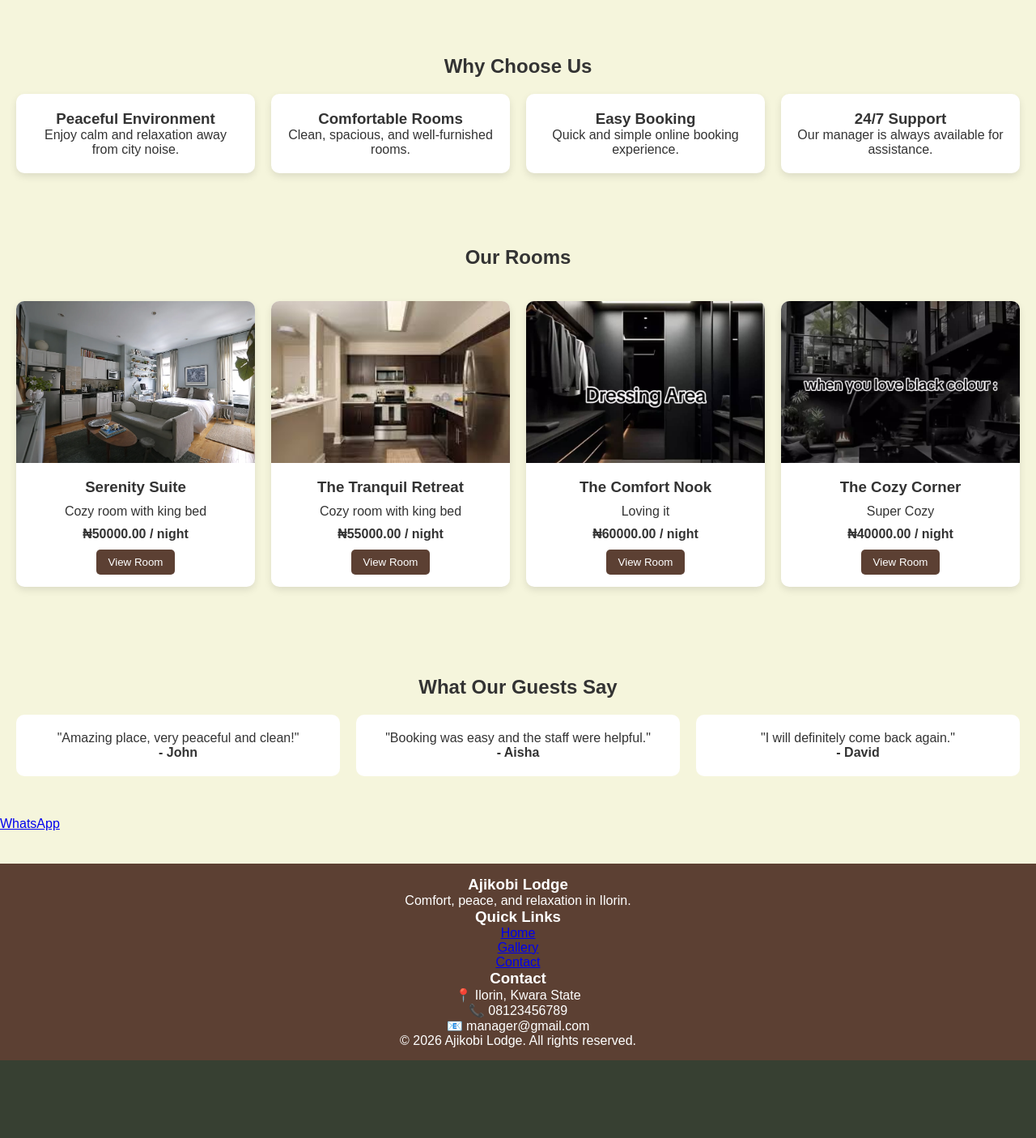
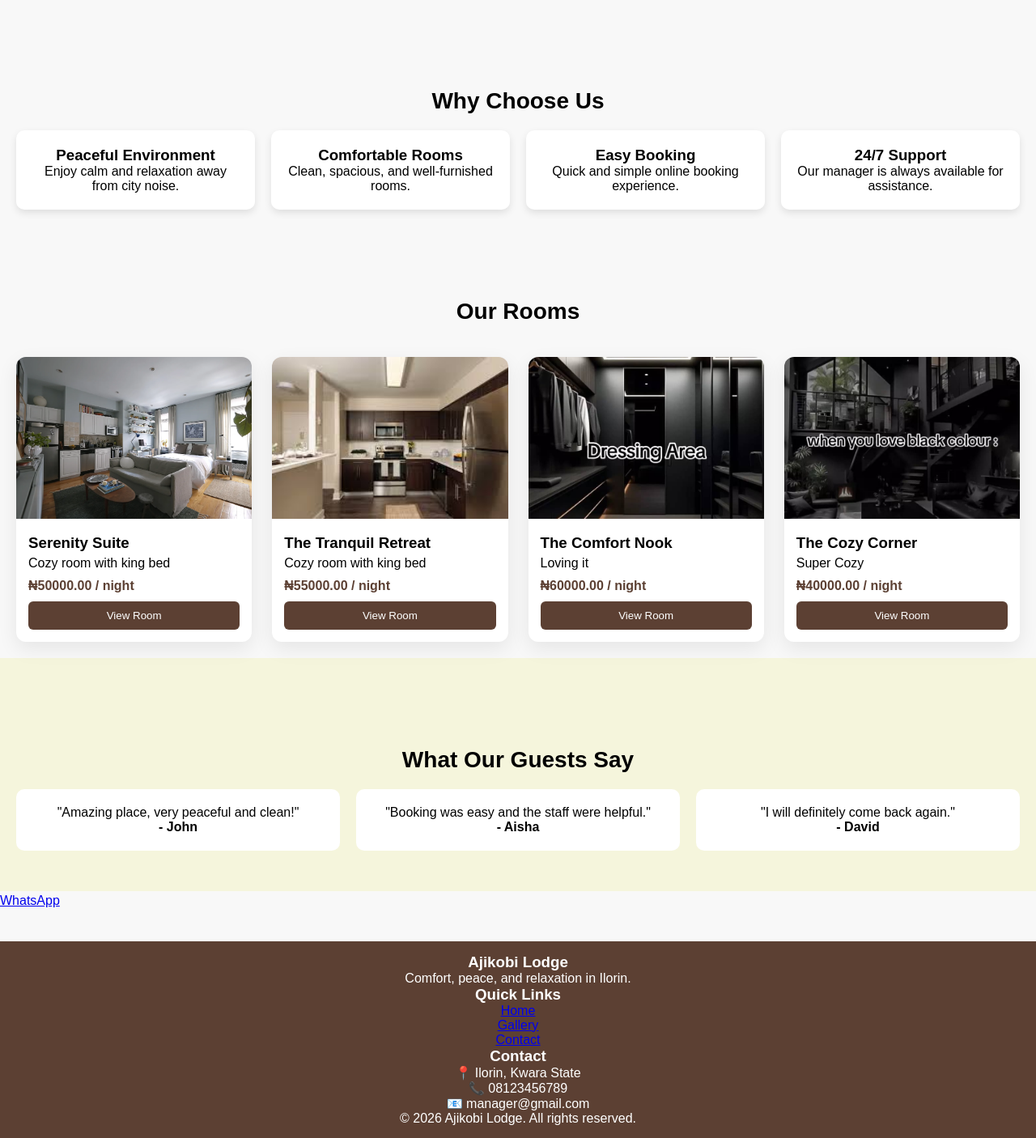
Before and after one commit to razco231/r1_lodge, a Django app: page / in a window 1280 px wide. Shown: the part 764-2170 px from the top of the page at 81% size. Before the commit the page ends 2074 px from the top, so only its background shows below. Run offline with Django 5.2, Linux system fonts and the light colour scheme; data comes from the database, SQL or seed files in the repository.

Commit message:
Premium love

```diff
--- a/static/css/style.css
+++ b/static/css/style.css
@@ -8,8 +8,8 @@
 
 /* BODY */
 body {
-    background: #f5f5dc;
-    color: #333;
+    background: #f8f8f8;
+    font-family: 'Segoe UI', sans-serif;
 }
 
 /* HEADER */
@@ -87,39 +87,50 @@ nav a:hover {
 /* ROOMS GRID */
 .rooms-container {
     display: grid;
-    grid-template-columns: repeat(auto-fit, minmax(250px, 1fr));
-    gap: 20px;
+    grid-template-columns: repeat(auto-fit, minmax(260px, 1fr));
+    gap: 25px;
     padding: 20px;
 }
 
-/* ROOM CARD */
 .room-card {
     background: white;
-    border-radius: 10px;
+    border-radius: 12px;
     overflow: hidden;
-    box-shadow: 0 4px 10px rgba(0,0,0,0.1);
-    transition: transform 0.3s;
+    box-shadow: 0 8px 25px rgba(0,0,0,0.08);
+    transition: 0.3s ease;
 }
 
 .room-card:hover {
-    transform: translateY(-5px);
+    transform: translateY(-8px);
 }
 
-/* ROOM IMAGE */
 .room-card img {
     width: 100%;
     height: 200px;
     object-fit: cover;
 }
 
-/* ROOM CONTENT */
 .room-card-content {
     padding: 15px;
-    text-align: center;
 }
 
 .room-card h3 {
-    margin-bottom: 10px;
+    margin-bottom: 5px;
+}
+
+.price {
+    color: #5C4033;
+    font-weight: bold;
+    margin: 10px 0;
+}
+
+.room-card button {
+    width: 100%;
+    padding: 10px;
+    border-radius: 6px;
+    border: none;
+    background: #5C4033;
+    color: white;
 }
 
 .price {
@@ -377,3 +401,28 @@ footer {
     border-radius: 10px;
     text-align: center;
 }
+
+.navbar {
+    background: #5C4033;
+    padding: 15px 40px;
+}
+
+.logo {
+    position: absolute;
+    left: 40px;
+}
+
+.nav-links {
+    justify-content: center;
+    width: 100%;
+}
+
+.nav-links a {
+    font-size: 15px;
+}
+
+.section-title {
+    text-align: center;
+    margin: 60px 0 20px;
+    font-size: 28px;
+}
```
Also changed, not shown: other parts of static/css/style.css (+21 -8 lines).
